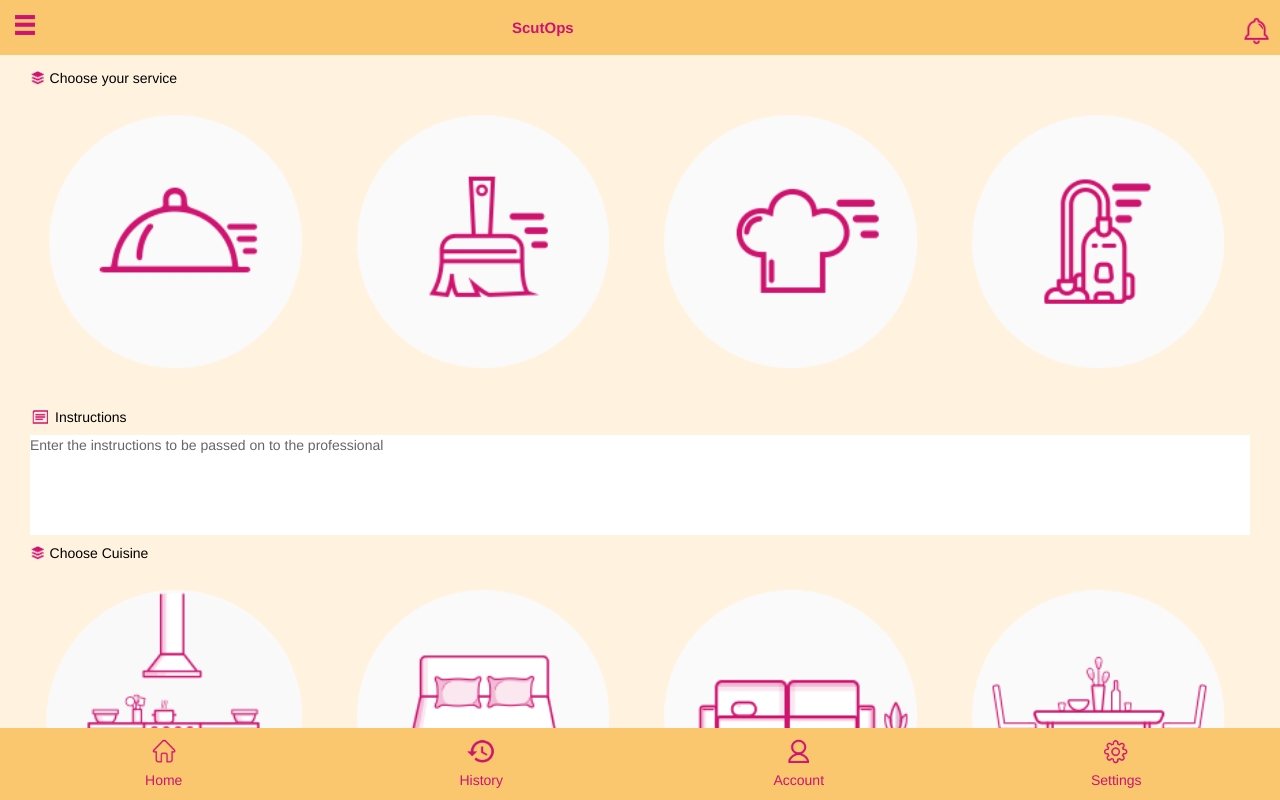
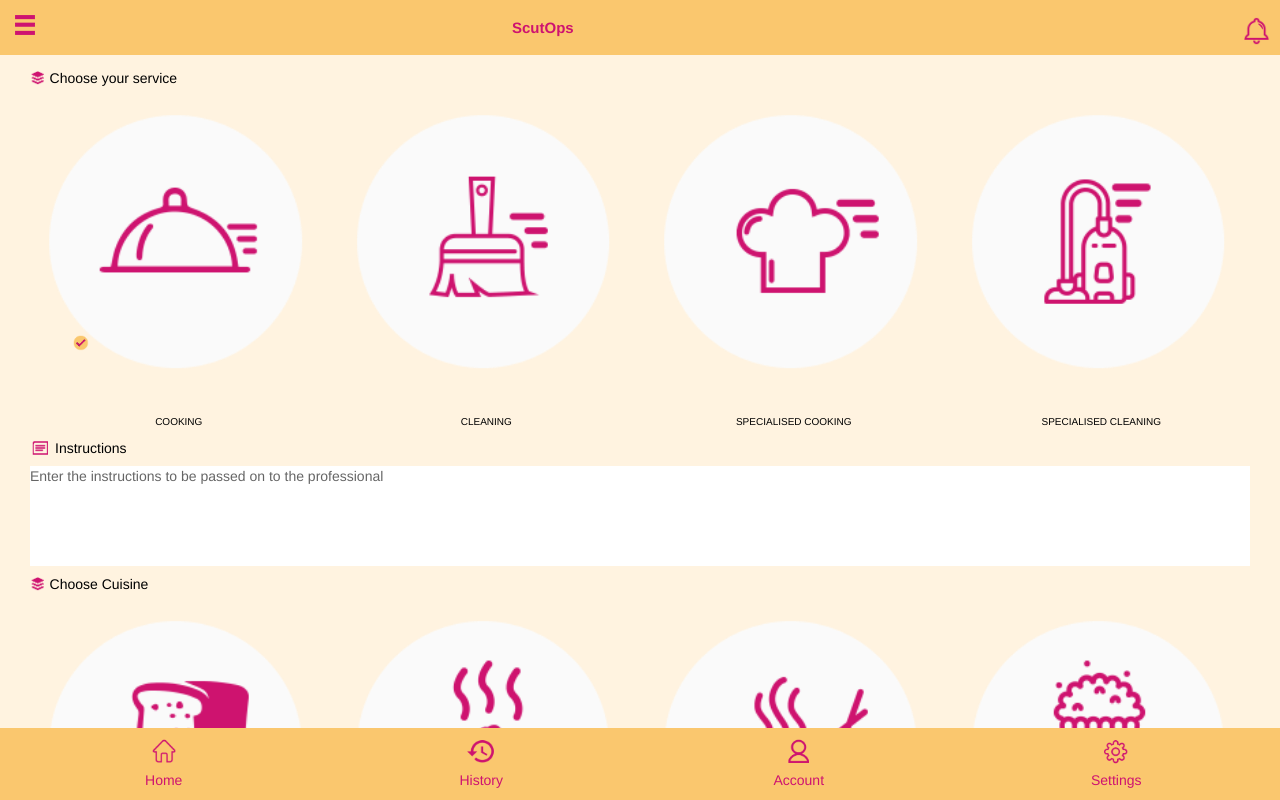
Before and after one commit to krishnakumarvs/scutops, a plain HTML site: page index.html at #/dashboard in a window 1280 px wide. Drawn offline with Linux system fonts and the light colour scheme; some packages are replaced by stand-ins of ours.

Commit message:
dashboard modified

```diff
--- a/app/dashboard/templates/dashboard.html
+++ b/app/dashboard/templates/dashboard.html
@@ -49,7 +49,7 @@
 </div>
 
 <ion-view title={{pageTitle}}>
-	<ion-content class="">
+	<ion-content class="" ng-init="Login.mode='cooking'">
 		<div class="ion-content dashboard">
 			<div class="global-page-top-margin"></div>
 
@@ -63,16 +63,37 @@
 
 			<div class="row">
 				<div class="col">
-			  	<img src="img/coocking-icon.png" width="100%">
+					<div>
+						<img src="img/coocking-icon.png" class="cursor-pointer" width="100%" ng-click="Login.mode='cooking'">
+						<img src="img/tic-icon.png" class="selected-icon" ng-if="Login.mode=='cooking'">
+					</div>
 				</div>
 			  <div class="col">
-			  	<img src="img/cleaning-icon.png" width="100%">
+			  	<div>
+			  		<img src="img/cleaning-icon.png" class="cursor-pointer" width="100%" ng-click="Login.mode='cleaning'">
+			  		<img src="img/tic-icon.png" class="selected-icon" ng-if="Login.mode=='cleaning'">
+			  	</div>
 			  </div>
 			  <div class="col">
 			  	<img src="img/spcialized-cooking-icon.png" width="100%">
 			  </div>
 			  <div class="col">
 			  	<img src="img/specialized-cleaning-icon.png" width="100%">
+			  </div>
+			</div>
+
+			<div class="row dashbard-image-row" >
+				<div class="col dashbard-image-cols">
+			  	<span class="dashbard-image-titles">COOKING</span>
+				</div>
+			  <div class="col dashbard-image-cols">
+			  	<span class="dashbard-image-titles">CLEANING</span>
+			  </div>
+			  <div class="col dashbard-image-cols">
+			  	<span class="dashbard-image-titles">SPECIALISED COOKING</span>
+			  </div>
+			  <div class="col dashbard-image-cols">
+			  	<span class="dashbard-image-titles">SPECIALISED CLEANING</span>
 			  </div>
 			</div>
 
@@ -93,12 +114,12 @@
 			<div class="row">
 				<div class="col">
 					<img src="img/block-icon.png" class="subtitle-icon" />
-					<div class="subtitle-text">Choose Cuisine
+					<div class="subtitle-text">Choose <span ng-if="Login.mode=='cooking'">Cuisine</span><span ng-if="Login.mode=='cleaning'">Area</span>
 					</div>
 				</div>
 			</div>
 
-			<div class="row">
+			<div class="row" ng-if="Login.mode=='cleaning'">
 				<div class="col">
 			  	<img src="img/kichen-icon.png" width="100%">
 				</div>
@@ -110,6 +131,21 @@
 			  </div>
 			  <div class="col">
 			  	<img src="img/diing-room-icon.png" width="100%">
+			  </div>
+			</div>
+
+			<div class="row" ng-if="Login.mode=='cooking'">
+				<div class="col">
+			  	<img src="img/break-fast-icon.png" width="100%">
+				</div>
+			  <div class="col">
+			  	<img src="img/lunch-icon.png" width="100%">
+			  </div>
+			  <div class="col">
+			  	<img src="img/dinner-icon.png" width="100%">
+			  </div>
+			  <div class="col">
+			  	<img src="img/snacks-icon.png" width="100%">
 			  </div>
 			</div>
 
--- a/css/style.css
+++ b/css/style.css
@@ -1508,3 +1508,24 @@ path.medium-entry {
 .consumes-chart .consumes-box, .daily-history li .col{
     text-transform: uppercase;
 }
+
+.dashbard-image-titles {
+  font-size: 10px;
+  line-height: 0px;
+}
+
+.dashbard-image-cols {
+  padding-top: 0px;
+  text-align: center;
+}
+
+.row.dashbard-image-row {
+  margin-top: -20px !important;
+}
+
+.selected-icon {
+  width: 16px;
+      position: relative;
+      top: -64px;
+      left: 43px;
+}
```
Also changed, not shown: img/break-fast-icon.png (added), img/dinner-icon.png (added), img/lunch-icon.png (added), img/snacks-icon.png (added), img/tic-icon.png (added).
